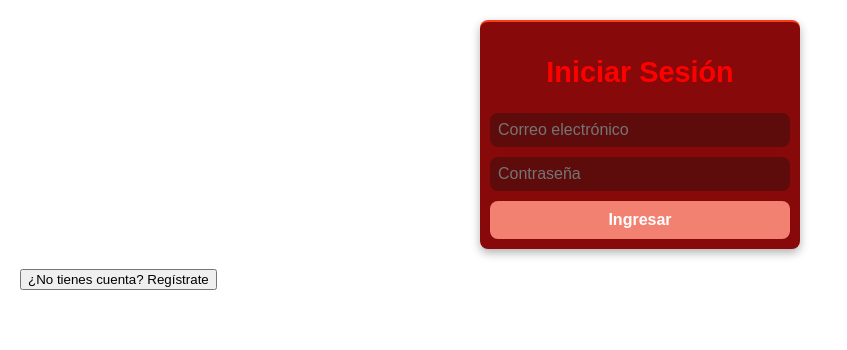
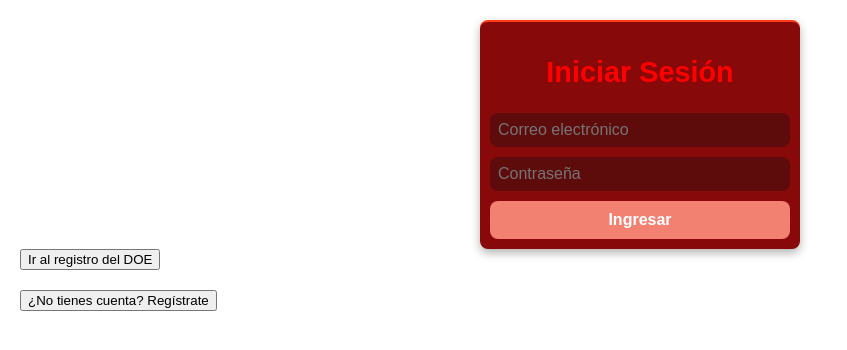
Before and after one commit to Santiago-Larrosa/ProyectoPracticas, a React (Vite) app: page / in a window 1280 px wide. Shown: the top 350 px of the page, without its empty margins (0-847 px from the left). Built offline with nearby package versions, Linux system fonts and the light colour scheme.

Commit message:
Add files via upload

```diff
--- a/src/components/LoginForm.jsx
+++ b/src/components/LoginForm.jsx
@@ -2,7 +2,7 @@ import React, { useState } from 'react';
 import './AuthForms.css';
 
 
-const LoginForm = ({ onLogin }) => {
+const LoginForm = ({ onLogin, onCambioRegistro }) => {
   const [email, setEmail] = useState('');
   const [password, setPassword] = useState('');
   const [error, setError] = useState('');
@@ -39,7 +39,8 @@ const LoginForm = ({ onLogin }) => {
     }
   };
 
-  return (
+    return (
+      <div>
     <form onSubmit={handleSubmit} style={{ display: 'flex', flexDirection: 'column', maxWidth: '300px', margin: 'auto' }}>
       <h2>Iniciar Sesión</h2>
       {error && <p style={{ color: 'red' }}>{error}</p>}
@@ -62,7 +63,10 @@ const LoginForm = ({ onLogin }) => {
       <button type="submit" disabled={loading} style={{ padding: '10px' }}>
         {loading ? 'Ingresando...' : 'Ingresar'}
       </button>
-    </form>
+            </form>
+            <button onClick={onCambioRegistro}>Ir al registro del DOE </button>
+
+        </div>
   );
 };
 
```
